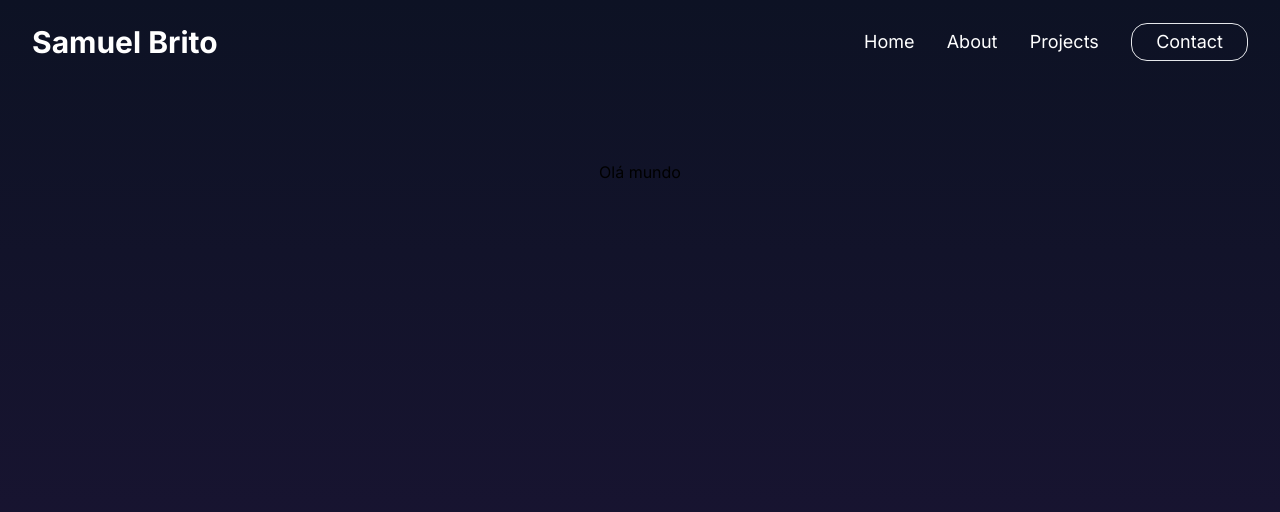
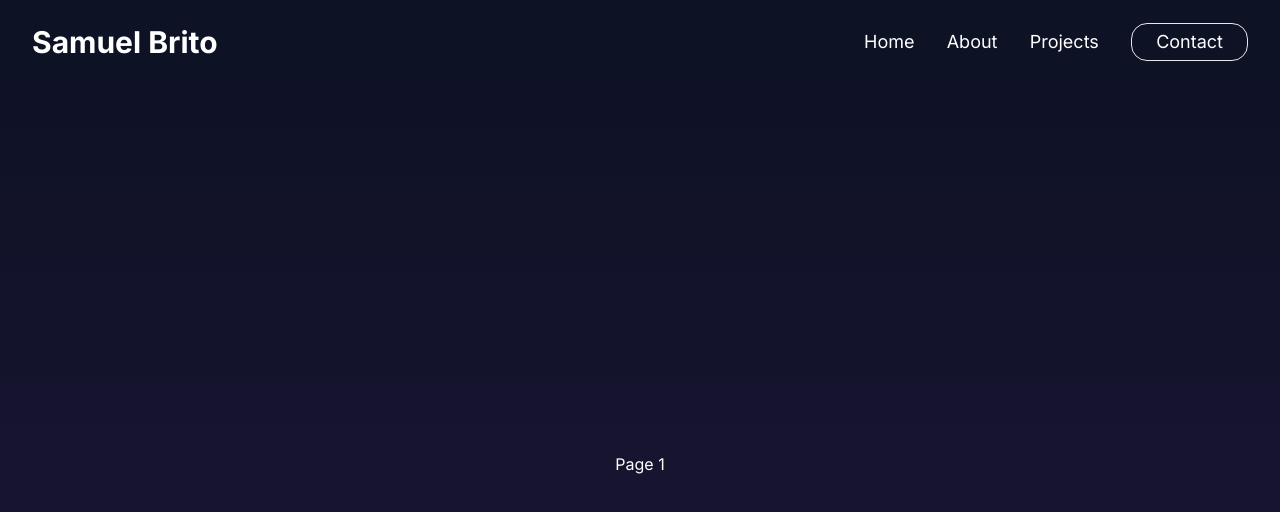
Before and after one commit to DevSamuelBrito/Portifolio-2.0, a Next.js app: page / in a window 1280 px wide. Shown: the top 512 px of the page. Built offline with nearby package versions, Linux system fonts and the light colour scheme.

Commit message:
criando o tamanho do Body

```diff
--- a/app/_components/Home.tsx
+++ b/app/_components/Home.tsx
@@ -1,8 +1,22 @@
 import Image from "next/image";
 const Home = () => {
   return (
-    <main className="flex flex-col items-center justify-center p-24">
-      <p>Olá mundo</p>
+    <main className=" snap-y snap-mandatory overflow-y-scroll">
+      <section className="h-screen snap-start flex relative items-center justify-center text-white">
+        <h1>Page 1</h1>
+      </section>
+      <section className="h-screen snap-start flex relative items-center justify-center text-white">
+        <h1>Page 2</h1>
+      </section>
+      <section className="h-screen snap-start flex relative items-center justify-center text-white">
+        <h1>Page 3</h1>
+      </section>
+      <section className="h-screen snap-start flex relative items-center justify-center text-white">
+        <h1>Page 4</h1>
+      </section>
+      <section className="h-screen snap-start flex relative items-center justify-center text-white">
+        <h1>Page 5</h1>
+      </section>{" "}
     </main>
   );
 };
--- a/app/globals.css
+++ b/app/globals.css
@@ -8,3 +8,7 @@ body {
   min-height: 100vh;
   background: linear-gradient(to bottom, #0d1224, #1d1537);
 }
+
+main {
+  height: calc(100vh - 76px);
+}
--- a/app/layout.tsx
+++ b/app/layout.tsx
@@ -17,7 +17,7 @@ export default function RootLayout({
   return (
     <html lang="en">
       <body className={FontInter.className}>
-        <Navbar />
+        {/* <Navbar /> */}
         {children}</body>
     </html>
   );
--- a/app/page.tsx
+++ b/app/page.tsx
@@ -1,8 +1,10 @@
 import Home from "./_components/Home";
+import Navbar from "./_components/NavBar";
 
 export default function Page() {
   return (
     <div>
+      <Navbar />
      <Home />
     </div>
   );
--- a/tailwind.config.ts
+++ b/tailwind.config.ts
@@ -11,9 +11,7 @@ const config: Config = {
       boxShadow: {
         "custom-color": "0px 0px 20px rgba(0, 0, 255, 0.75)",
       },
-      backgroundImage:{
-        'custom-gradient': 'linear-gradient(to bottom, #0d1224, #1d1537)',
-      }
+
     },
   },
   plugins: [],
```
